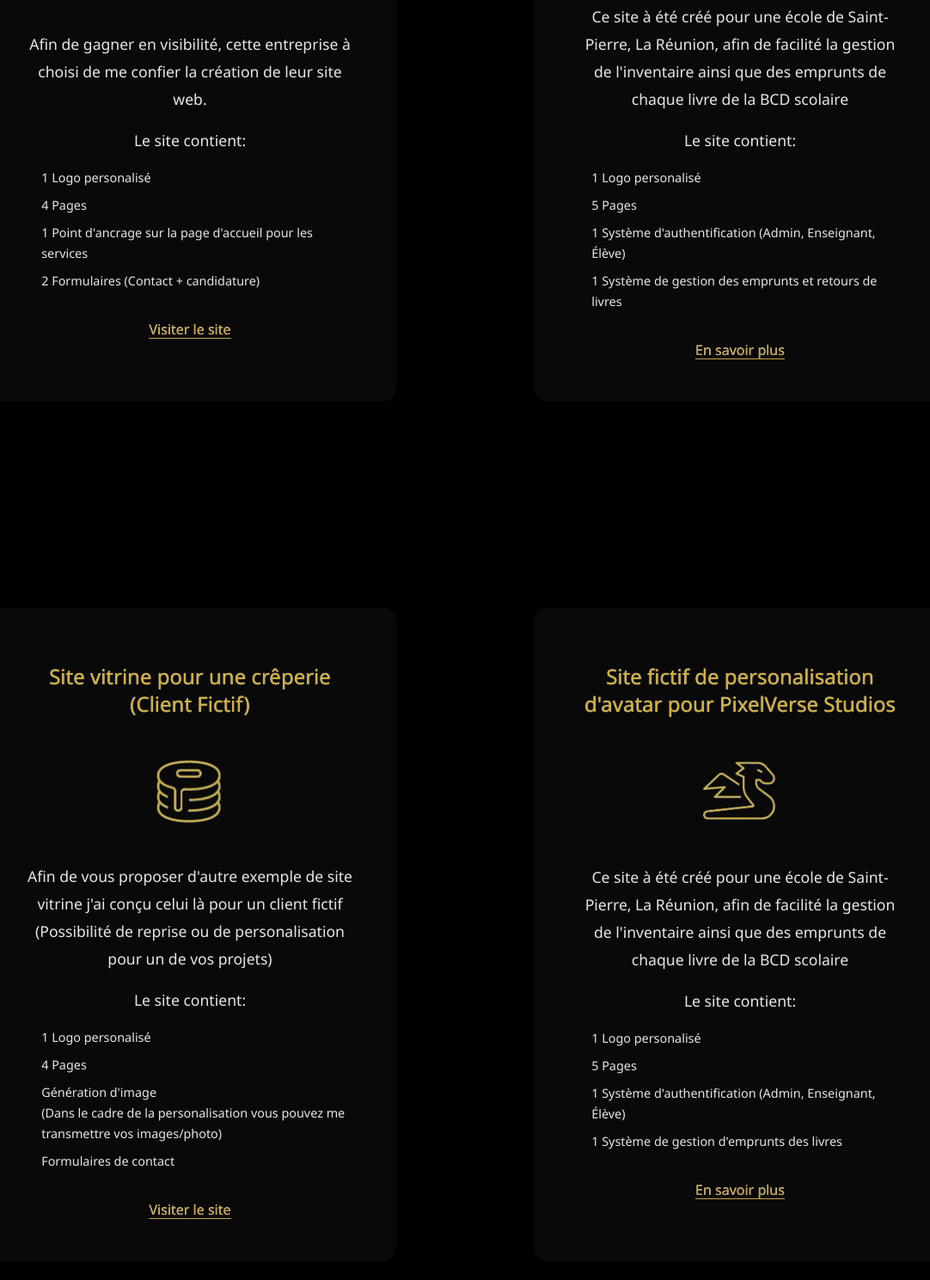
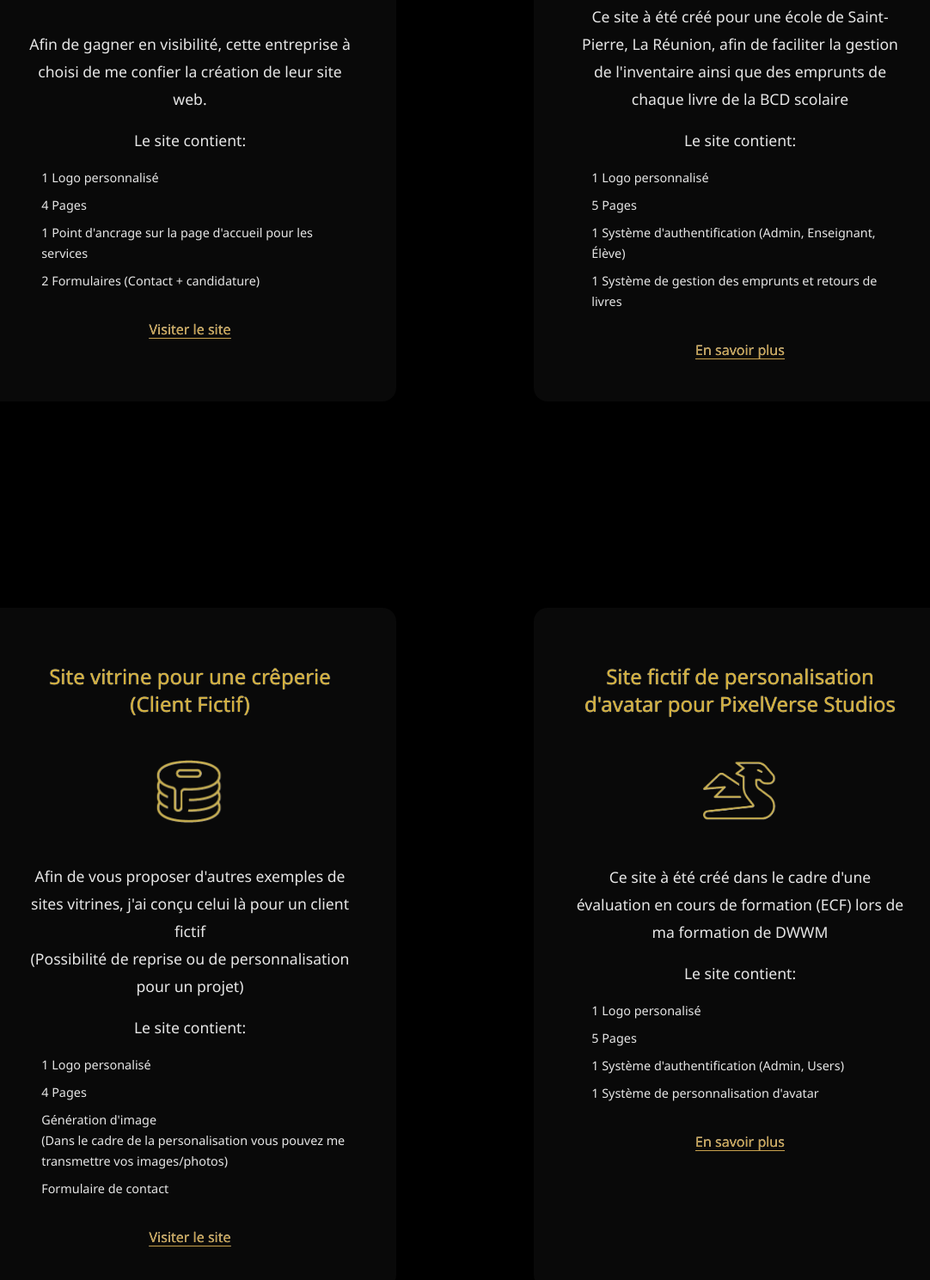
Before and after one commit to Scellia18/scellia-development, a plain HTML site: page projets/index.html in a window 1280 px wide. Shown: the part 1164-2653 px from the top of the page at 86% size, without its empty margins (99-1181 px from the left). Drawn offline with Linux system fonts and the light colour scheme.

Commit message:
modif section projet + chemin cgu page contact

```diff
--- a/projets/index.html
+++ b/projets/index.html
@@ -87,7 +87,7 @@
                 <p id="descriptionProjet">Afin de gagner en visibilité, cette entreprise à choisi de me confier  la création de leur site web.</p>
                 <p>Le site contient:
                     <ul>
-                        <li>1 Logo personalisé</li>
+                        <li>1 Logo personnalisé</li>
                         <li>4 Pages</li>
                         <li>1 Point d'ancrage sur la page d'accueil pour les services</li>
                         <li>2 Formulaires (Contact + candidature)</li>
@@ -101,13 +101,13 @@
 
                 <h3>Site de gestion de BCD scolaire pour une école primaire</h3>
                 <img src="/assets/Projet2.png" alt="icone projet 2" width="20%">
-                <p>Ce site à été créé pour une école de Saint-Pierre, La Réunion, afin de facilité la gestion de l'inventaire ainsi
+                <p>Ce site à été créé pour une école de Saint-Pierre, La Réunion, afin de faciliter la gestion de l'inventaire ainsi
                     que des emprunts de chaque livre de la BCD scolaire</p>
 
                 <p>
                     Le site contient:
                     <ul>
-                        <li>1 Logo personalisé</li>
+                        <li>1 Logo personnalisé</li>
                         <li>5 Pages</li>
                         <li>1 Système d'authentification (Admin, Enseignant, Élève)</li>
                         <li>1 Système de gestion des emprunts et retours de livres</li>
@@ -125,14 +125,14 @@
                 (Client Fictif)</h3>
 
             <img src="/assets/Projet3.png" alt="icone projet 3" class="logoProjet" width="26%">
-            <p>Afin de vous proposer d'autre exemple de site vitrine j'ai conçu celui là pour un client fictif <br> (Possibilité de reprise ou de personalisation pour un de vos projets)</p>
+            <p>Afin de vous proposer d'autres exemples de sites vitrines, j'ai conçu celui là pour un client fictif <br> (Possibilité de reprise ou de personnalisation pour un projet)</p>
             <p>Le site contient:
                 <ul>
                     <li>1 Logo personalisé</li>
                     <li>4 Pages</li>
                     <li>Génération d'image <br>
-                        (Dans le cadre de la personalisation vous pouvez me transmettre vos images/photo)</li>
-                    <li>Formulaires de contact</li>
+                        (Dans le cadre de la personalisation vous pouvez me transmettre vos images/photos)</li>
+                    <li>Formulaire de contact</li>
 
                 </ul>
             </p>
@@ -143,16 +143,15 @@
 
             <h3>Site fictif de personalisation d'avatar pour PixelVerse Studios</h3>
             <img src="/assets/Projet4.png" alt="icone projet 4" width="30%">
-            <p>Ce site à été créé pour une école de Saint-Pierre, La Réunion, afin de facilité la gestion de l'inventaire ainsi
-                que des emprunts de chaque livre de la BCD scolaire</p>
+            <p>Ce site à été créé dans le cadre d'une évaluation en cours de formation (ECF) lors de ma formation de DWWM</p>
 
             <p>
                 Le site contient:
                 <ul>
                     <li>1 Logo personalisé</li>
                     <li>5 Pages</li>
-                    <li>1 Système d'authentification (Admin, Enseignant, Élève)</li>
-                    <li>1 Système de gestion d'emprunts des livres</li>
+                    <li>1 Système d'authentification (Admin, Users)</li>
+                    <li>1 Système de personnalisation d'avatar</li>
                 </ul>
             </p>
 
```
Also changed, not shown: contact/index.html (+1 -1 lines).
